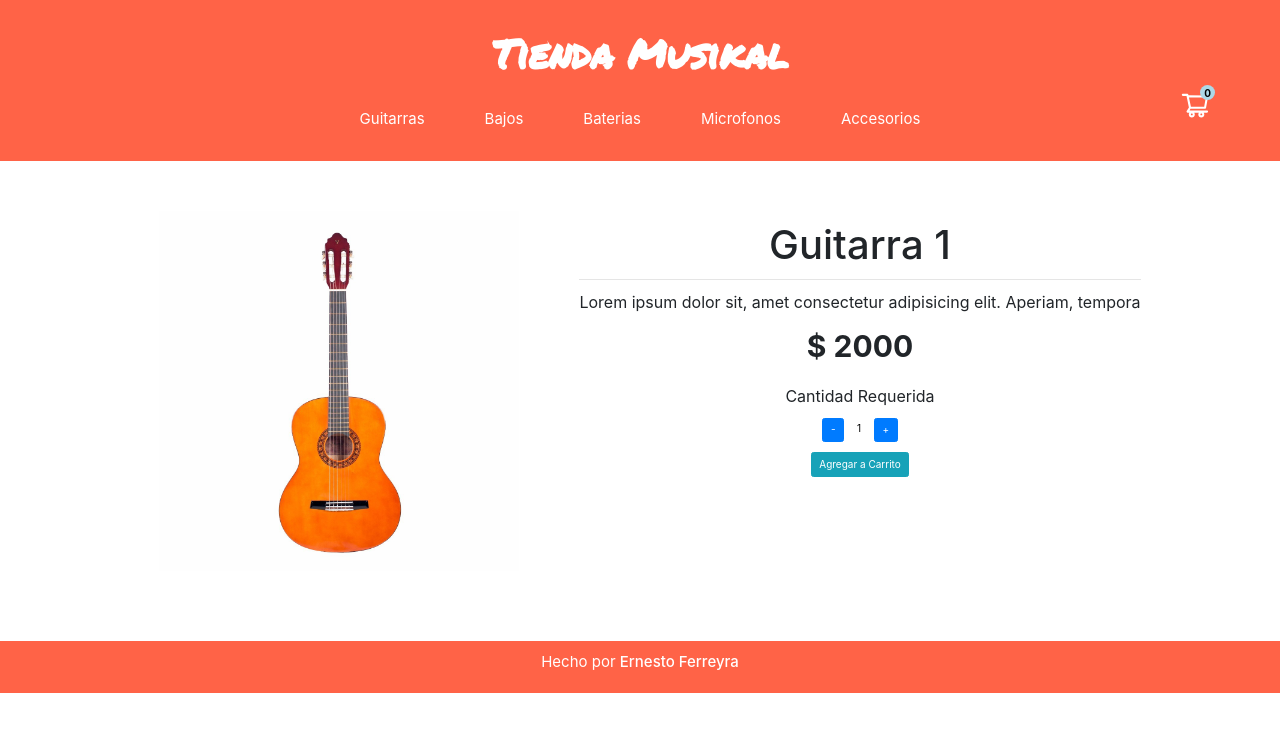
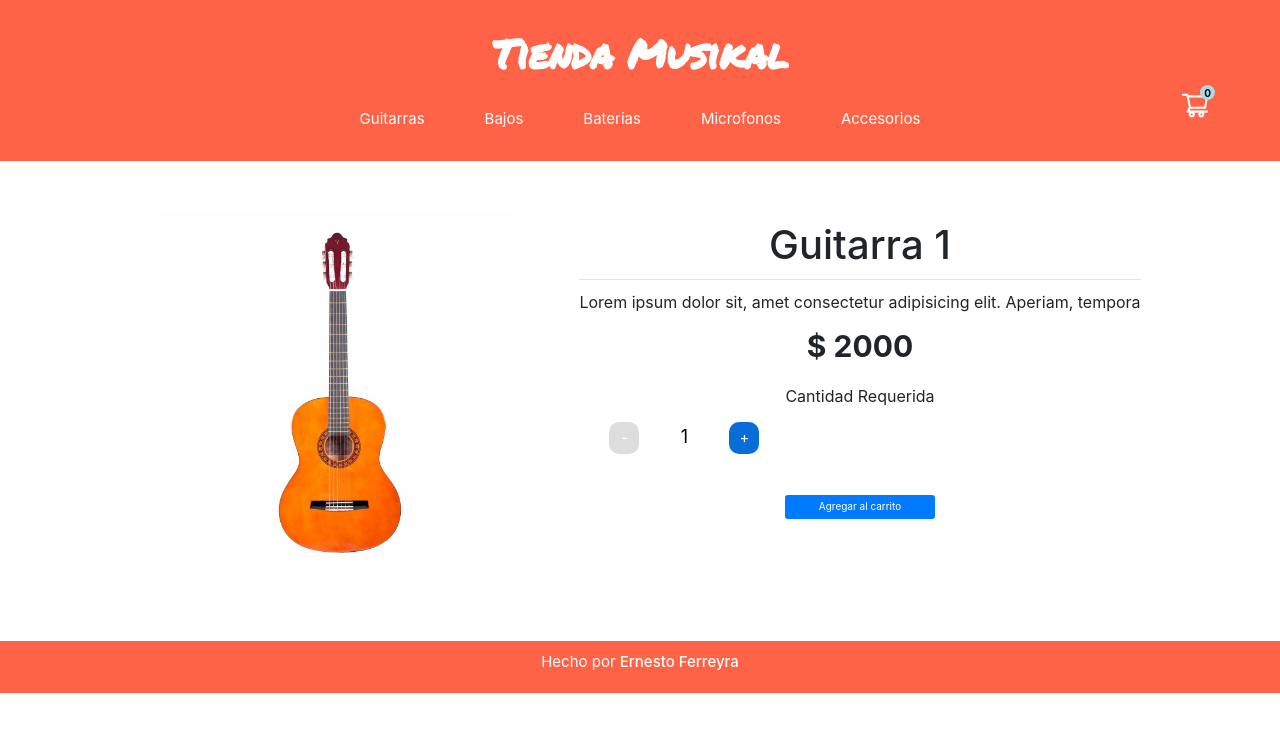
Before and after one commit to Ernesferre/tienda-ecommerce, a React (Create React App) app: page /detail/1 in a window 1280 px wide. Shown: the top 732 px of the page. Built offline with nearby package versions, Linux system fonts and the light colour scheme; a web font is replaced by a local one.

Commit message:
implementacion de hook context

```diff
--- a/src/App.jsx
+++ b/src/App.jsx
@@ -1,3 +1,4 @@
+import {useState} from 'react';
 import './reset.css';
 import './styles/App.css';
 import NavAndWidgetCart from './components/general/NavAndWidgetCart/NavAndWidgetCart.jsx';
@@ -11,14 +12,19 @@ import Error404 from './components/general/Error404/index.jsx';
 import Cart from './components/Cart'
 import Checkout from './components/Checkout'
 import Footer from './components/general/Footer'
-
-// import {Link} from 'react';
-
-
+import {Store} from './store';
 
 
 function App() {
+  const [data, setData] = useState({
+    items: [],
+    cantidad: 0,
+
+  })
+
   return (
+
+    <Store.Provider value={[data, setData]}>
       <BrowserRouter>
         {/* El "NavAndWidgetCart" queda fijo en todo momemto */}
         <NavAndWidgetCart/>
@@ -58,6 +64,8 @@ function App() {
 
         <Footer />
       </BrowserRouter>
+    </Store.Provider>
+
   );
 
   }
--- a/src/components/Detail/ProductDetail.jsx
+++ b/src/components/Detail/ProductDetail.jsx
@@ -1,6 +1,8 @@
 import StateCounter from '../Home/StateCounter/StateCounter.jsx';
-
+// import {useState} from 'react';
 import './ProductDetail.css';
+// import {Store} from '../../store';
+// import {useHistory} from 'react-router-dom';
 
 
 
--- a/src/components/Home/FeaturedProducts/FeaturedProducts.jsx
+++ b/src/components/Home/FeaturedProducts/FeaturedProducts.jsx
@@ -15,7 +15,7 @@ const FeaturedProducts = () => {
         });
         setTimeout(() => {
             resolve(Prod_Destacados);
-            console.log (Prod_Destacados);
+
         }, 0)
     })
 
--- a/src/components/Home/StateCounter/StateCounter.css
+++ b/src/components/Home/StateCounter/StateCounter.css
@@ -3,7 +3,6 @@
   /* justify-content: space-between; */
   margin-bottom: 1rem;
   text-align: center;
-  size: 10rem;
 
 }
 
@@ -25,5 +24,61 @@ input {
   width: 30px;
   text-align: center;
   border: 0;
+}
+
+/* //////////////////////////////// */
+
+
+.qty {
+  width: 150px;
+  margin-bottom: 3rem;
+  display: block;
+  margin-left: 18rem;
 
 }
+
+.qty button {
+  width: 20%;
+  border: none;
+  padding: 0.5rem;
+  outline: none;
+  cursor: pointer;
+  background: var(--color-principal);
+  border-radius: 1rem;
+  color: var(--blanco);
+  font-size: 1.5rem;
+}
+
+.qty button:disabled {
+  background: #ddd;
+  cursor: no-drop;
+}
+
+.qty input {
+  width: 60%;
+  text-align: center;
+  border: none;
+  padding: 0.5rem;
+  text-align: center;
+  font-size: 1.8rem;
+  outline: none;
+}
+
+.btn {
+  width: 150px;
+  display: block;
+  border: none;
+  padding: 1rem;
+  outline: none;
+  cursor: pointer;
+  background: var(--color-principal);
+  border-radius: 2rem;
+
+  font-size: 1.5rem;
+  margin-top: 1rem;
+  transition: background 0.5s;
+}
+
+.btn:hover {
+  background: #0758af;
+}
--- a/src/components/Home/StateCounter/StateCounter.jsx
+++ b/src/components/Home/StateCounter/StateCounter.jsx
@@ -1,58 +1,55 @@
-import {useState} from 'react'
+import {useState, useContext} from 'react'
 import './StateCounter.css';
 import { useHistory } from "react-router-dom";
+import {Store} from '../../../store';
 
-function StateCounter ()  {
 
-  const [valor, setValor] = useState(1);
+const StateCounter = ({item}) =>  {
 
-  function restar () {
-    let resultado = valor - 1;
-    return resultado;
-  }
+    const history = useHistory();
+    const [data, setData] = useContext(Store);
+    const [qty, setQty] = useState(1);
 
-  function sumar  () {
-    let resultado = valor + 1;
-    return resultado;
-  }
+  const handleClickResta = () => {
+    if(qty > 1) {
+        setQty(qty - 1);
+    }
+}
 
-  const [click,setClick] = useState(false);
+const onAdd = () => {
+  setData({
+      ...data,
+      cantidad: data.cantidad + qty,
+      items: [...data.items, item],
+  });
 
-  let history = useHistory();
 
-    const handleClickAdd =(e)=>{
-        if(click){
-            history.push("/cart");
-        }
-        e.target.innerText="Ir al Cart";
-        // e.target.className="add-button color-clicked";
-        setClick(true);
-    }
+  history.push('/cart');
+  // alert(`Agregaste ${qty} productos al carrito`);
+}
 
 
 
 
   return (
 
-          <>
-              <div className="contador">
-                  <button className="btn btn-primary" width="100" onClick={() => setValor (restar)}>-</button>
-                  {/* eslint-disable-next-line */}
-                  <input type="text" value={valor} placeholder="0" width="5px"/>
-                  <button className="btn btn-primary" onClick={() => setValor (sumar)}>+</button>
-                  {/* eslint-disable-next-line */}
-              </div>
 
-              <button
-              className="btn btn-info"
-              onClick={handleClickAdd}
-               >Agregar a Carrito
-               </button>
-          </>
+<div className="caja align-items-center">
+      	<div className="qty ml-5">
+          <button
+          disabled={qty === 1 ? 'disabled' : null }
+          onClick={handleClickResta}
+          >
+          -
+          </button>
+          <input type="text" value={qty} readOnly/>
+          <button onClick={() => setQty(qty + 1)}>+</button>
+        </div>
 
-  )
+        <button className="btn btn-primary" onClick={onAdd}>Agregar al carrito</button>
+</div>
 
-  }
+  )}
 
 
 export default StateCounter;
--- a/src/components/general/Nav/Nav.jsx
+++ b/src/components/general/Nav/Nav.jsx
@@ -29,7 +29,7 @@ function Nav({titulo, action}) {
 
     ]
 
-    const qty = 1;
+    // const qty = 1;
 
     return (
         <nav>
@@ -43,7 +43,7 @@ function Nav({titulo, action}) {
                 </ul>
 
                 {
-                    !!qty && <NavCart action={action} qty={qty}/>
+                    <NavCart action={action}/>
                 }
 
             </div>
--- a/src/components/general/NavAndWidgetCart/NavAndWidgetCart.jsx
+++ b/src/components/general/NavAndWidgetCart/NavAndWidgetCart.jsx
@@ -1,9 +1,8 @@
 
 import {useState} from 'react';
 import Nav from '../Nav/Nav';
-// import './NavAndWidjetCart.css';
 import WidgetCart from '../WidgetCart/WidgetCart';
-import {Link} from 'react-router-dom'
+
 
 
 const NavAndWidgetCart = () => {
@@ -17,7 +16,7 @@ const NavAndWidgetCart = () => {
         return (
                 <>
                         <Nav  titulo="Tienda Musikal" action={openWidgetCart}/>
-                        <WidgetCart show={showWidgetCart}/>
+                        <WidgetCart show={showWidgetCart} action={openWidgetCart}/>
                 </>
 
         )
--- a/src/components/general/NavCart/NavCart.jsx
+++ b/src/components/general/NavCart/NavCart.jsx
@@ -1,11 +1,21 @@
+
+import {useContext} from 'react';
+// El "unseContext" me permite obtener informacion desde un contexto, en este caso "Store"
 import './NavCart.css';
 import {AiOutlineShoppingCart} from 'react-icons/ai'
+import {Store} from '../../../store';
+
+
 
 const NavCart = ({action}) => {
+    const [data, setData] = useContext(Store);
+
+    console.log(data);
+
     return (
         <div className="navCart" onClick={action}>
             <AiOutlineShoppingCart />
-            <span>0</span>
+            <span>{data.cantidad}</span>
         </div>
     )
 }
--- a/src/components/general/WidgetCart/WidgetCart.jsx
+++ b/src/components/general/WidgetCart/WidgetCart.jsx
@@ -1,9 +1,17 @@
+import {useContext} from 'react';
 import './WidgetCart.css';
+import {Store} from '../../../store'
 
-const WidgetCart = ({show}) => {
+const WidgetCart = ({show, action}) => {
+    const [data, setData] = useContext(Store);
+
+
     return (
         <div className={`widgetCart ${show ? 'open' : 'close'}`}>
-            <p>Soy un widget</p>
+            {
+                data.items.map(item => <p>{item.titulo}</p>)
+            }
+            <button onClick={action}>Cerrar Widget</button>
         </div>
     )
 }
--- /dev/null
+++ b/src/store/index.js
@@ -0,0 +1,4 @@
+
+import {createContext} from 'react';
+
+export const Store = createContext();
```
Also changed, not shown: src/components/Detail/ProductDetail.css (+4 -4 lines), 1 other file (tests, documents, lock files or other folders). Lines whose indentation alone changed are shown as unchanged.
